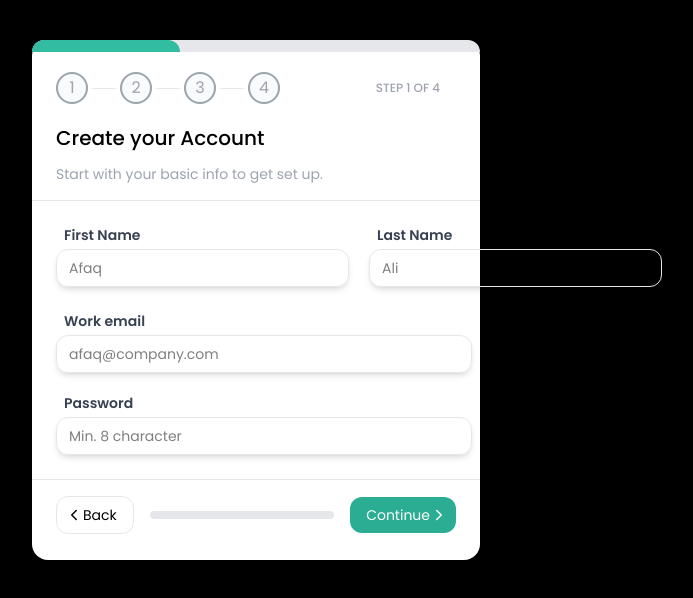
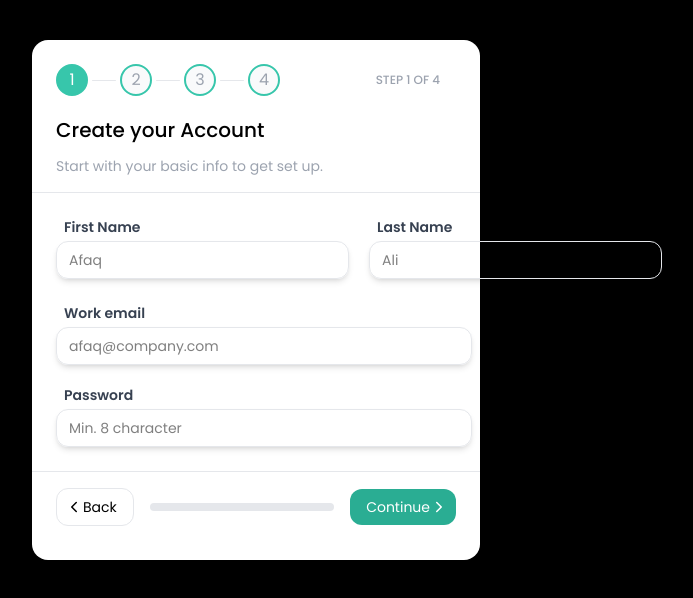
Before and after one commit to coder-591/React--challenges, a React (Vite) app: page / in a window 1280 px wide. Shown: the top 598 px of the page, without its empty margins (384-1077 px from the left). Built offline with nearby package versions, Linux system fonts and the light colour scheme.

Commit message:
Some changes

```diff
--- a/src/Components/MultiStepForm/FormFooter.jsx
+++ b/src/Components/MultiStepForm/FormFooter.jsx
@@ -1,18 +1,23 @@
 import { ChevronLeft, ChevronRight } from "lucide-react";
 import React from "react";
 
-const FormFooter = () => {
+const FormFooter = ({ setStepCount }) => {
   return (
     <>
       <div className="flex items-center justify-between px-6">
-        <button className="flex items-center  rounded-xl border border-[#e5e7eb] pl-2 pr-4 pt-2 pb-2 text-sm cursor-pointer ">
-          <ChevronLeft size={"18px"}  />
+        <button
+        onClick={() => setStepCount((c) => Math.max(c - 1, 1))}
+        className="flex items-center  rounded-xl border border-[#e5e7eb] pl-2 pr-4 pt-2 pb-2 text-sm cursor-pointer ">
+          <ChevronLeft size={"18px"} />
           Back
         </button>
 
         <div className=" w-full h-2 bg-gray-200 rounded-2xl mx-4 "></div>
 
-        <button className="flex items-center rounded-xl pl-4 pr-2 pt-2 pb-2 bg-[#2aad93] text-white text-sm cursor-pointer">
+        <button
+          onClick={() => setStepCount((c) => Math.min(c + 1, 4))}
+          className="flex items-center rounded-xl pl-4 pr-2 pt-2 pb-2 bg-[#2aad93] text-white text-sm cursor-pointer"
+        >
           Continue
           <ChevronRight size={"18px"} />
         </button>
--- a/src/Components/MultiStepForm/FormHeader.jsx
+++ b/src/Components/MultiStepForm/FormHeader.jsx
@@ -1,35 +1,33 @@
-import React from "react";
+import { CircleCheck } from "lucide-react";
+import { useEffect, useState } from "react";
 
-const FormHeader = () => {
+const FormHeader = ({ stepCount }) => {
+  const [isActive, setIsActive] = useState(false);
+  const steps = [1, 2, 3, 4];
+
   return (
     <>
-      {/* progress bar */}
-      <div className="absolute w-full h-3 bg-gray-200 rounded-t-2xl">
-        <div className="bg-[#32bca2] w-[33%] h-full rounded-t-2xl "></div>
-      </div>
-      {/* steps and its text */}
-      <div className=" mt-8 px-6 flex items-center justify-between">
+      {/* Content inside of the container */}
+
+      <div className=" mt-6 px-6 flex items-center justify-between">
         <div className="flex items-center justify-start gap-1">
-          <span className="bg-[#f9fafb] w-8 h-8 flex items-center justify-center rounded-full border-2 border-[#9ca3af] text-[#9ca3af]">
-            1
-          </span>
+          {steps.map((num, index) => (
+            <div className="flex items-center justify-start gap-1">
+              <span
+                className={`${num == stepCount ? "bg-[#37c6ab] border-[#37c6ab] text-white" : "bg-[#f9fafb] border-[#37c6ab] text-[#9ca3af]"}  w-8 h-8 flex items-center justify-center rounded-full border-2 `}
+              >
+                {stepCount > num ?<CircleCheck color="#37c6ab" size={"18px"} />: num}
+              </span>
 
-          <hr className="border-[#e5e7eb] w-6 outline-0 rounded-2xl" />
-          <span className=" bg-[#f9fafb] w-8 h-8 flex items-center justify-center rounded-full border-2 border-[#9ca3af] text-[#9ca3af]">
-            2
-          </span>
-          <hr className=" border-[#e5e7eb] w-6 outline-0 rounded-2xl" />
-          <span className=" bg-[#f9fafb] w-8 h-8 flex items-center justify-center rounded-full border-2 border-[#9ca3af] text-[#9ca3af]">
-            3
-          </span>
-          <hr className=" border-[#e5e7eb] w-6 outline-0 rounded-2xl" />
-          <span className=" bg-[#f9fafb] w-8 h-8 flex items-center justify-center rounded-full border-2 border-[#9ca3af] text-[#9ca3af]">
-            4
-          </span>
+              {index !== steps.length - 1 && (
+                <hr className={"border-[#e5e7eb] w-6 outline-0 rounded-2xl ${}" }/>
+              )}
+            </div>
+          ))}
         </div>
 
         <p className="text-[#9ca3af] font-medium text-[12px] pr-4">
-          STEP 1 OF 4
+          STEP {stepCount} OF 4
         </p>
       </div>
       {/* header text */}
--- a/src/Components/MultiStepForm/MultiStepForms.jsx
+++ b/src/Components/MultiStepForm/MultiStepForms.jsx
@@ -1,21 +1,23 @@
-import React from "react";
 import FormHeader from "./FormHeader";
 import FormMain from "./FormMain";
 import FormFooter from "./FormFooter";
+import { useState } from "react";
 
 const MultiStepForms = () => {
+  const [stepCount, setStepCount] = useState(1);
+
+
+
   return (
     <>
       <div className="flex items-center justify-center">
         <div className="relative bg-white w-[35%] h-130 rounded-2xl mt-10">
-          <FormHeader />
+          <FormHeader stepCount={stepCount} />
           <hr className="border-[#e5e7eb] mt-4" />
           <FormMain />
           <hr className="border-[#e5e7eb] mt-6 mb-4" />
-           <FormFooter/>
+          <FormFooter setStepCount = {setStepCount}  />
         </div>
-
-
       </div>
     </>
   );
```
